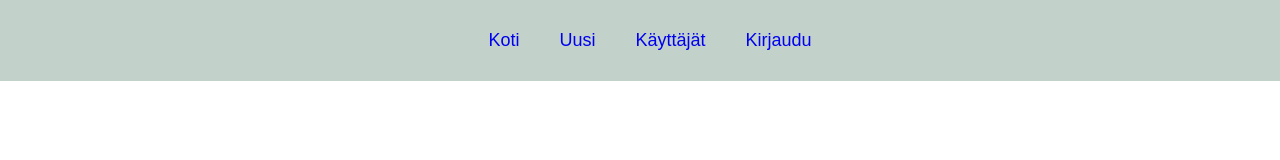
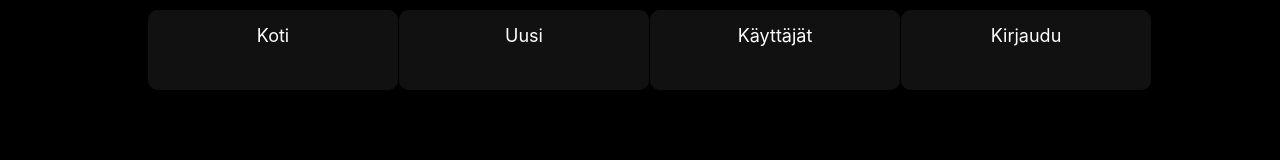
Before and after one commit to Cykallu/kuva-app, a Vue app: page / in a window 1280 px wide. Shown: the top 160 px of the page. Built offline with nearby package versions, Linux system fonts and the light colour scheme; no server answers; the HTML template or start-up script is replaced by a standard one.

Commit message:
25.4.2022 update

```diff
--- a/src/components/layout/BaseLayout.vue
+++ b/src/components/layout/BaseLayout.vue
@@ -3,7 +3,7 @@ import NavigationBar from '../navigation/NavigationBar.vue';
 </script>
 
 <template>
-    <div>
+    <div class="nav-bar">
         <NavigationBar></NavigationBar>
     </div>
     <div class="container center">
@@ -21,5 +21,7 @@ import NavigationBar from '../navigation/NavigationBar.vue';
     margin-top: 80px;
     align-items: center;
     justify-content: center;
+    background-color: black;
 }
+
 </style>
--- a/src/components/login/LoginView.vue
+++ b/src/components/login/LoginView.vue
@@ -37,30 +37,95 @@ onClickOutside(target, () => {
 
 <style>
 .login {
-    width: 250px;
+    width: 300px;
     padding: 20px;
-    background-color: aquamarine;
+    background-color: rgb(78, 78, 78);
     position: fixed;
     left: 50%;
     top: 50%;
     transform: translateX(-50%) translateY(-50%);
     display: flex;
     flex-wrap: wrap;
+    justify-content: space-evenly;
+    font-family: -apple-system, BlinkMacSystemFont, 'Segoe UI', Roboto, Oxygen, Ubuntu, Cantarell, 'Open Sans', 'Helvetica Neue', sans-serif;
+    color: white;
+    border-radius: 25px;
+
 }
 input {
     margin-bottom: 10px;
     flex: 6;
-    /* width: 80%; */
+
 }
+input:hover{
+    background-color: rgb(209, 202, 202);
+}
+
 label {
     flex: 6;
 }
-/* .overlay {
-    position: fixed;
-    display: flex;
+button {
+    width: 150px;
+    height: 50px;
+    border: none;
+    outline: none;
+    color: #fff;
+    background: #111;
+    cursor: pointer;
+    position: relative;
+    z-index: 0;
+    border-radius: 10px;
+    text-align: center;
+    font-family: -apple-system, BlinkMacSystemFont, 'Segoe UI', Roboto, Oxygen, Ubuntu, Cantarell, 'Open Sans', 'Helvetica Neue', sans-serif;
+    text-decoration: none;
+    padding: 15px;
+    font-size: large;
+    margin-right: 1px;
+    box-sizing: content-box;
+}
+
+
+button:before{
+    content: '';
+    background: linear-gradient(45deg, #ff0000, #ff7300, #fffb00, #48ff00, #00ffd5, #002bff, #7a00ff, #ff00c8, #ff0000);
+    position: absolute;
+    top: -2px;
+    left:-2px;
+    background-size: 400%;
+    z-index: -1;
+    filter: blur(5px);
+    width: calc(100% + 4px);
+    height: calc(100% + 4px);
+    animation: glowing 20s linear infinite;
+    opacity: 0;
+    transition: opacity .3s ease-in-out;
+    border-radius: 10px;
+}
+button:active {
+  color: #000
+}
+button:active:after {
+    background: transparent;
+}
+
+button:hover:before {
+    opacity: 1;
+}
+button:after {
+    z-index: -1;
+    content: '';
+    position: absolute;
     width: 100%;
-    justify-content: center;
-    align-content: flex-start;
-    top: 30%;
-} */
+    height: 100%;
+    background: #111;
+    left: 0;
+    top: 0;
+    border-radius: 10px;
+}
+@keyframes glowing {
+    0% { background-position: 0 0; }
+    50% { background-position: 400% 0; }
+    100% { background-position: 0 0; }
+}
+
 </style>
--- a/src/components/navigation/NavigationBar.vue
+++ b/src/components/navigation/NavigationBar.vue
@@ -6,6 +6,7 @@ import { isAuth } from '../../store';
 import LoginView from '../login/LoginView.vue';
 const showLoginView = ref(false)
 provide('showLoginView', showLoginView)
+
 </script>
 
 <template>
@@ -21,6 +22,8 @@ provide('showLoginView', showLoginView)
 </template>
 
 <style>
+
+
 .nav {
     display: flex;
     justify-content: center;
@@ -28,23 +31,70 @@ provide('showLoginView', showLoginView)
     width: 100%;
     top: 0px;
     padding: 10px;
-    background-color: rgb(195, 209, 203);
+    background-color: rgb(0, 0, 0);
 }
 a {
-    margin: 20px;
-    font-size: 18px;
-    font-family: sans-serif;
+    width: 220px;
+    height: 50px;
+    border: none;
+    outline: none;
+    color: #fff;
+    background: #111;
+    cursor: pointer;
+    position: relative;
+    z-index: 0;
+    border-radius: 10px;
+    text-align: center;
+    font-family: -apple-system, BlinkMacSystemFont, 'Segoe UI', Roboto, Oxygen, Ubuntu, Cantarell, 'Open Sans', 'Helvetica Neue', sans-serif;
     text-decoration: none;
+    padding: 15px;
+    font-size: large;
+    margin-right: 1px;
+    box-sizing: content-box;
 }
-a:visited{
-    color: rgb(0, 0, 0);
+
+
+a:before{
+    content: '';
+    background: linear-gradient(45deg, #ff0000, #ff7300, #fffb00, #48ff00, #00ffd5, #002bff, #7a00ff, #ff00c8, #ff0000);
+    position: absolute;
+    top: -2px;
+    left:-2px;
+    background-size: 400%;
+    z-index: -1;
+    filter: blur(5px);
+    width: calc(100% + 4px);
+    height: calc(100% + 4px);
+    animation: glowing 20s linear infinite;
+    opacity: 0;
+    transition: opacity .3s ease-in-out;
+    border-radius: 10px;
 }
-a:hover,
 a:active {
-  background-color: rgb(151, 163, 158);
-  cursor: pointer;
-  border: 1px;
-    border-color: black;
-    border-style: groove;
+  color: #000
 }
+a:active:after {
+    background: transparent;
+}
+
+a:hover:before {
+    opacity: 1;
+}
+a:after {
+    z-index: -1;
+    content: '';
+    position: absolute;
+    width: 100%;
+    height: 100%;
+    background: #111;
+    left: 0;
+    top: 0;
+    border-radius: 10px;
+}
+@keyframes glowing {
+    0% { background-position: 0 0; }
+    50% { background-position: 400% 0; }
+    100% { background-position: 0 0; }
+}
+
 </style>
--- a/src/components/publication/PublicationCreate.vue
+++ b/src/components/publication/PublicationCreate.vue
@@ -55,6 +55,10 @@ const createNewPublication = async () => {
     height: 200px;
     justify-content: space-between;
     width: 200px;
+    color: white;
+    padding: 10px;
+    font-family: -apple-system, BlinkMacSystemFont, 'Segoe UI', Roboto, Oxygen, Ubuntu, Cantarell, 'Open Sans', 'Helvetica Neue', sans-serif;
+    font-size: large;
 }
 .button:active{
     background-color: green;
--- a/src/components/publication/PublicationView.vue
+++ b/src/components/publication/PublicationView.vue
@@ -5,9 +5,9 @@ defineProps({
 </script>
 
 <template>
-    {{  publication.title }}
+    <h1>{{  publication.title }}</h1>
     <img :src="publication.url" />
-    {{ publication.owner ? publication.owner.username : 'Anonymous' }}
+    <p>{{ publication.owner ? publication.owner.username : 'Anonymous' }}</p>
 </template>
 
 <style>
@@ -15,4 +15,15 @@ img {
     width: 400px;
     margin: 20px;
 }
+h1{
+    color: white;
+    font-family: -apple-system, BlinkMacSystemFont, 'Segoe UI', Roboto, Oxygen, Ubuntu, Cantarell, 'Open Sans', 'Helvetica Neue', sans-serif;
+
+}
+p{
+    color: white;
+    font-family: -apple-system, BlinkMacSystemFont, 'Segoe UI', Roboto, Oxygen, Ubuntu, Cantarell, 'Open Sans', 'Helvetica Neue', sans-serif;
+
+}
+
 </style>
--- a/src/components/publication/PublicationViewAll.vue
+++ b/src/components/publication/PublicationViewAll.vue
@@ -26,8 +26,12 @@ const { data, error, isFinished } = publicationService.useGetAll()
     display: flex;
     flex-direction: column;
     align-items: center;
-    background: rgb(231, 231, 231);
+    background: rgb(41, 41, 41);
     margin: 20px;
+    font-family: -apple-system, BlinkMacSystemFont, 'Segoe UI', Roboto, Oxygen, Ubuntu, Cantarell, 'Open Sans', 'Helvetica Neue', sans-serif;
+    text-align: center;
+    border-radius: 3px;
+
 }
 .container {
     display: flex;
--- a/src/components/user/UsersView.vue
+++ b/src/components/user/UsersView.vue
@@ -7,4 +7,9 @@ Users
 </template>
 
 <style>
+template{
+    color: white;
+    font-family: -apple-system, BlinkMacSystemFont, 'Segoe UI', Roboto, Oxygen, Ubuntu, Cantarell, 'Open Sans', 'Helvetica Neue', sans-serif;
+
+}
 </style>
```
